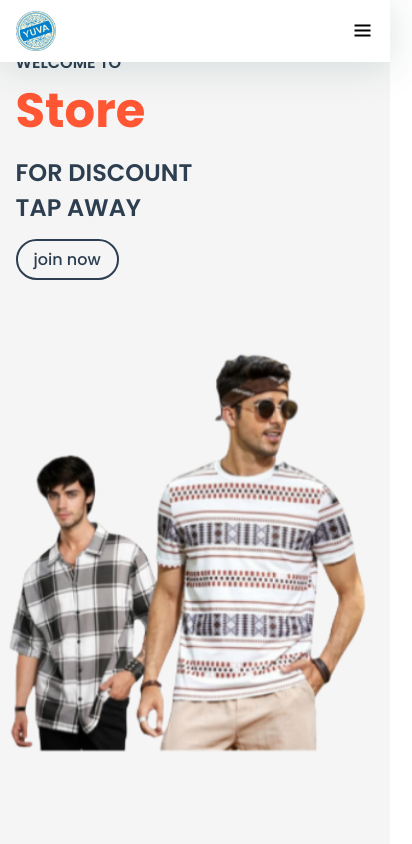
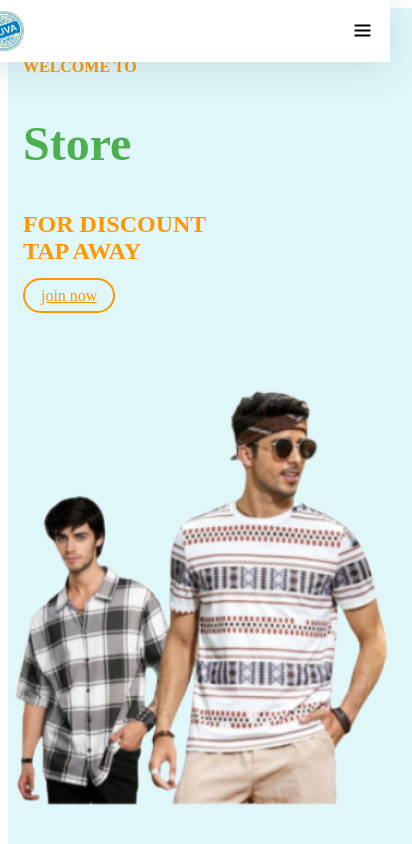
Before and after one commit to mohammedmeasi/PRODIGY_WD_01, a plain HTML site: page index.html in a window 390 px wide. Shown: the top 844 px of the page, 412 px wide, since content can reach past the window. Drawn offline with nearby package versions, Linux system fonts and the light colour scheme.

Commit message:
Update stylesheet.css

````diff
--- a/stylesheet.css
+++ b/stylesheet.css
@@ -1,3 +1,6 @@
+Sure! Here’s an updated version of your CSS code, which includes changes to the color palette and other minor tweaks:
+
+```css
 @import url('https://fonts.googleapis.com/css2?family=Poppins:ital,wght@0,100;0,200;0,300;0,400;0,500;0,600;0,700;0,800;0,900;1,100;1,200;1,300;1,400;1,500;1,600;1,700;1,800;1,900&display=swap');
 
 * {
@@ -12,11 +15,11 @@
 }
 
 :root {
-	--main-color: #FF5733; /* Changed to a bright orange color */
-	--second-color: #2C3E50; /* Changed to a dark blue color */
-	--third-color: #F1C40F; /* Added a new yellow color */
-	--fourth-color: #E74C3C; /* Added a new red color */
-	--fifth-color: #8E44AD; /* Added a new purple color */
+	--main-color: #4CAF50; /* Changed to green */
+	--second-color: #FF9800; /* Changed to orange */
+	--third-color: #2196F3; /* Changed to blue */
+	--fourth-color: #F44336; /* Changed to red */
+	--fifth-color: #9C27B0; /* Changed to purple */
 }
 
 section {
@@ -43,7 +46,7 @@ header {
 	align-items: center;
 	justify-content: space-between;
 	background: #fff;
-	box-shadow: 0 4px 41px rgb(14 55 54 / 14%);
+	box-shadow: 0 4px 41px rgba(14, 55, 54, 0.14);
 	padding: 15px 10%;
 	transition: 0.2s;
 }
@@ -87,7 +90,7 @@ header {
 	display: flex;
 	flex-wrap: wrap;
 	align-items: center;
-	background: #f5f5f5; /* Changed to a light gray background */
+	background: #e0f7fa; /* Changed to a light cyan background */
 	gap: 1rem;
 }
 
@@ -158,7 +161,7 @@ header {
 .heading span {
 	font-size: 1rem;
 	font-weight: 600;
-	color: var(--third-color); /* Changed to yellow */
+	color: var(--third-color); /* Changed to blue */
 }
 
 .heading h1 {
@@ -257,7 +260,7 @@ header {
 }
 
 .delivery-text h2,
-	app-text h2 {
+.app-text h2 {
 	font-size: 1.2rem;
 	color: var(--second-color);
 }
@@ -272,7 +275,7 @@ header {
 .about {
 	display: flex;
 	flex-wrap: wrap;
-	background: #f5f5f5;
+	background: #e0f7fa;
 	gap: 1.5rem;
 	animation-name: slideInright;
 	animation-duration: 1s;
@@ -384,7 +387,7 @@ header {
 		display: flex;
 		flex-direction: column;
 		background: #fff;
-		box-shadow: 0 4px 4px rgb(14 35 54 / 14%);
+		box-shadow: 0 4px 4px rgba(14, 35, 54, 0.14);
 		border-top: 2px solid var(--main-color);
 		transition: 0.2s;
 		text-align: left;
@@ -398,4 +401,4 @@ header {
 		color: var(--second-color);
 	}
 	.home-text span {
-		font-size: 0.
+		font-size: 0.9
````
